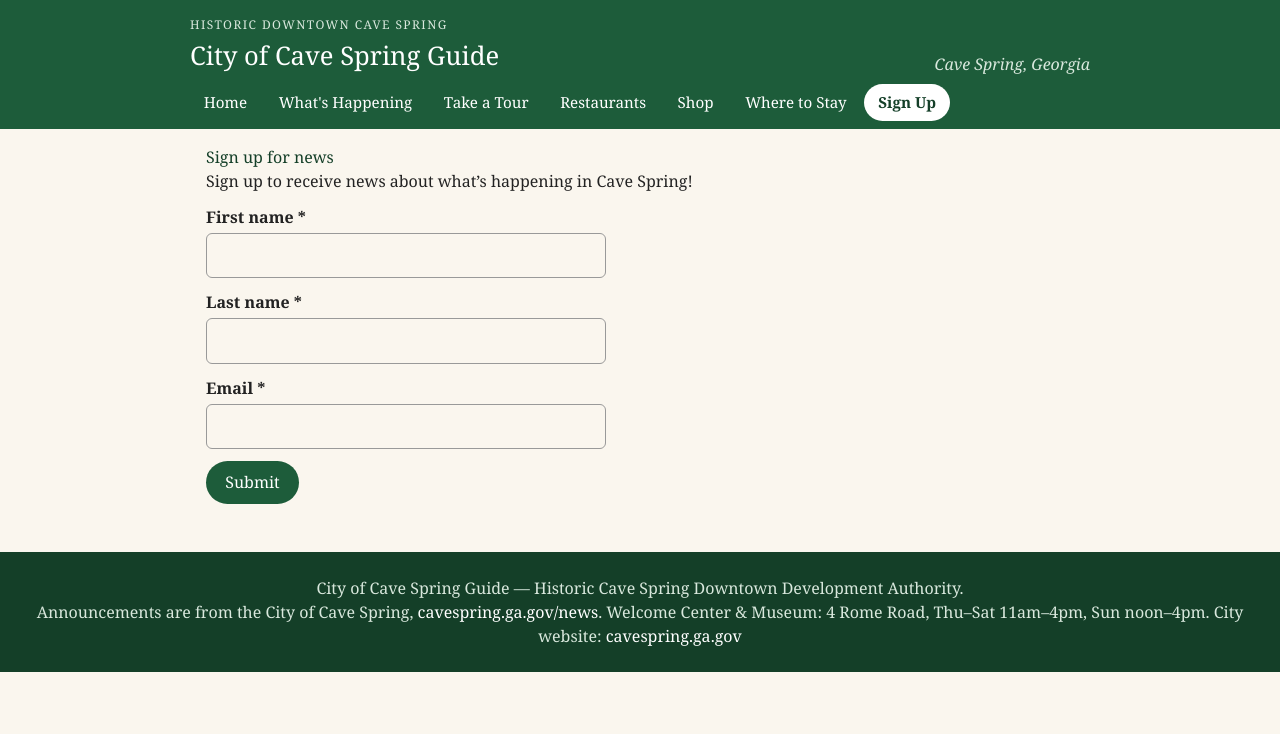
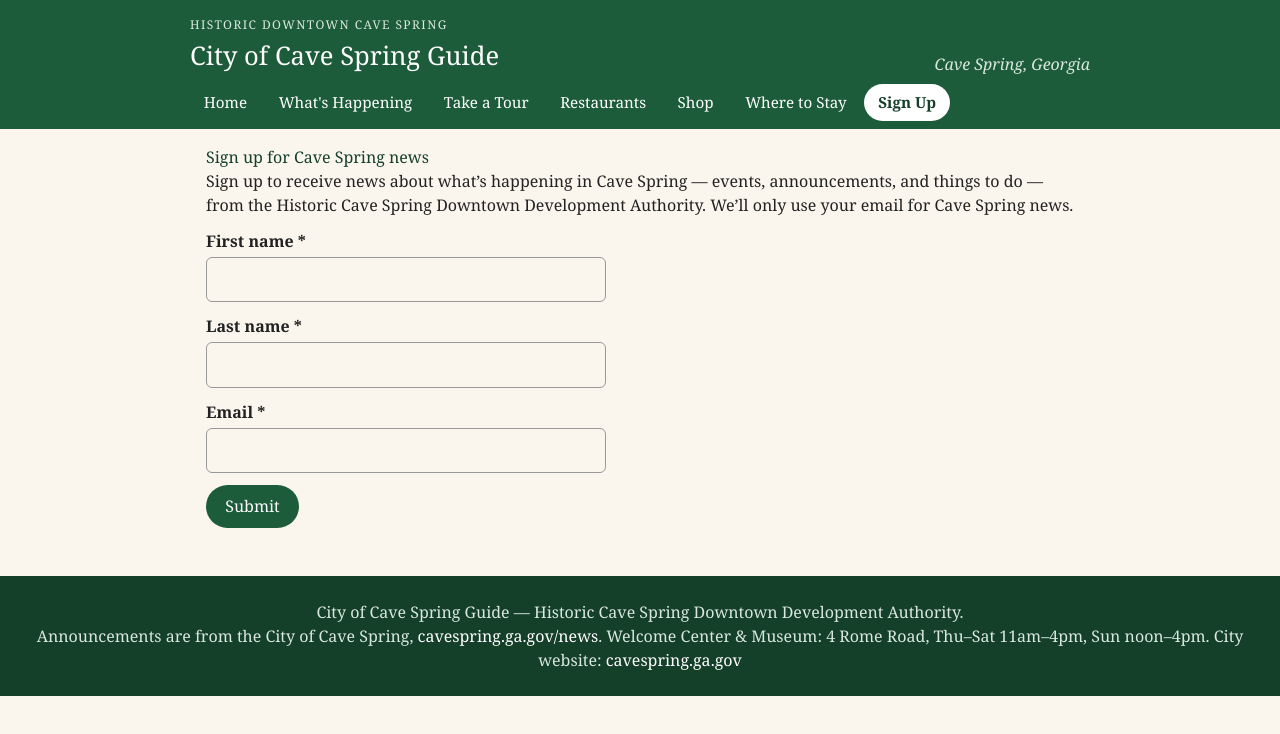
Before and after one commit to melodyc007/Cave-Spring-Guide, a React (Vite) app: page / in a window 1280 px wide. Both pictures are taken after a click on the button "Sign Up". Shown: the top 734 px of the page. Built offline with nearby package versions, Linux system fonts and the light colour scheme.

Commit message:
Shrink restaurant/shop photos and clarify Sign Up page

```diff
--- a/src/App.tsx
+++ b/src/App.tsx
@@ -468,8 +468,13 @@ function SignupPage() {
 
   return (
     <>
-      <h1>Sign up for news</h1>
-      <p>Sign up to receive news about what&rsquo;s happening in Cave Spring!</p>
+      <h1>Sign up for Cave Spring news</h1>
+      <p>
+        Sign up to receive news about what&rsquo;s happening in Cave Spring —
+        events, announcements, and things to do — from the Historic Cave
+        Spring Downtown Development Authority. We&rsquo;ll only use your email
+        for Cave Spring news.
+      </p>
       {done ? (
         <p className="success">
           Thank you, {first}! You&rsquo;re signed up. (This sign-up is saved
--- a/src/index.css
+++ b/src/index.css
@@ -229,9 +229,20 @@ a {
 
 .photo-img {
   width: 100%;
-  height: auto;
+  height: 220px;
+  object-fit: cover;
   border-radius: 8px;
   display: block;
+}
+
+.hero .photo-img {
+  height: 300px;
+}
+
+.shop-tile .photo-img {
+  height: 180px;
+  object-fit: contain;
+  background: #fff;
 }
 
 .photo-credit {
```
